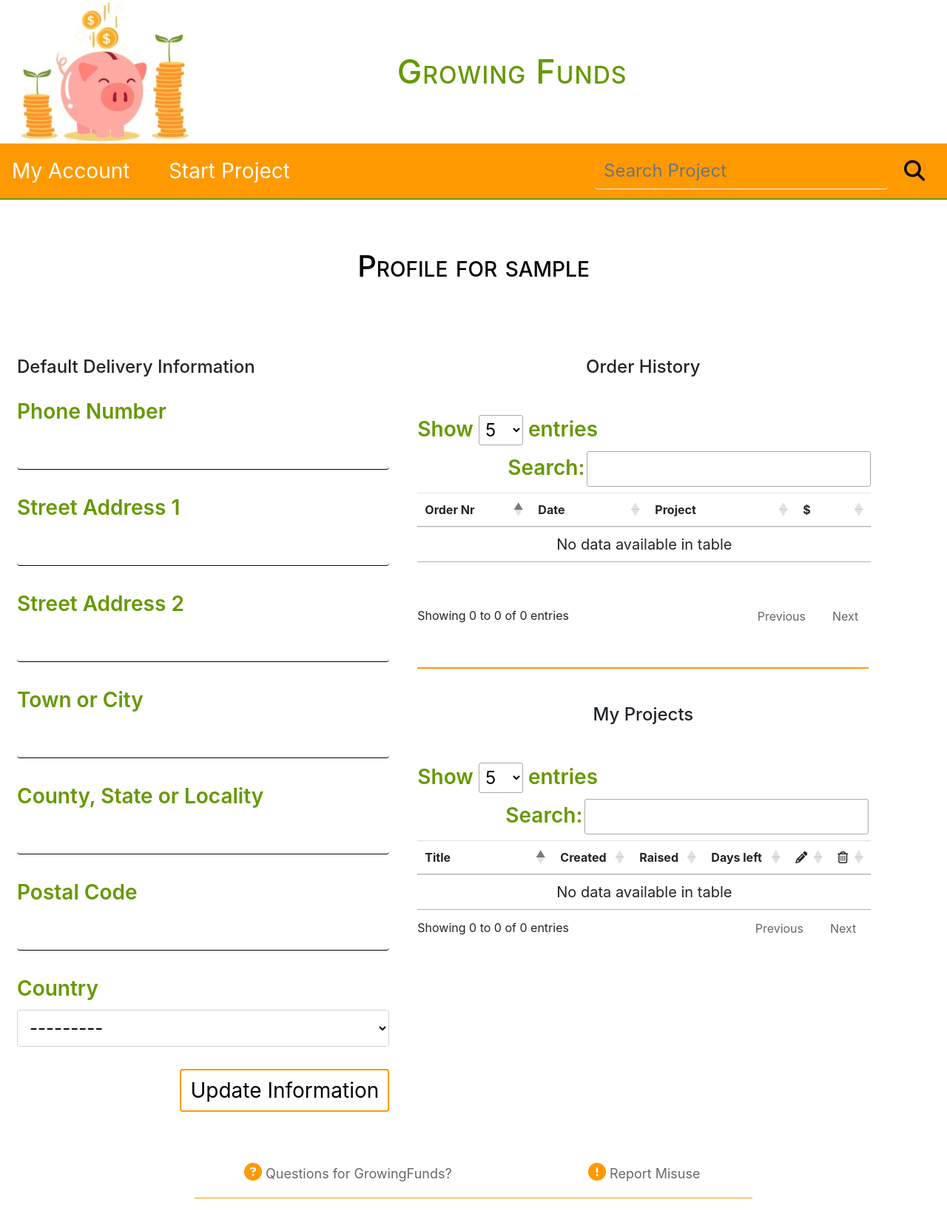
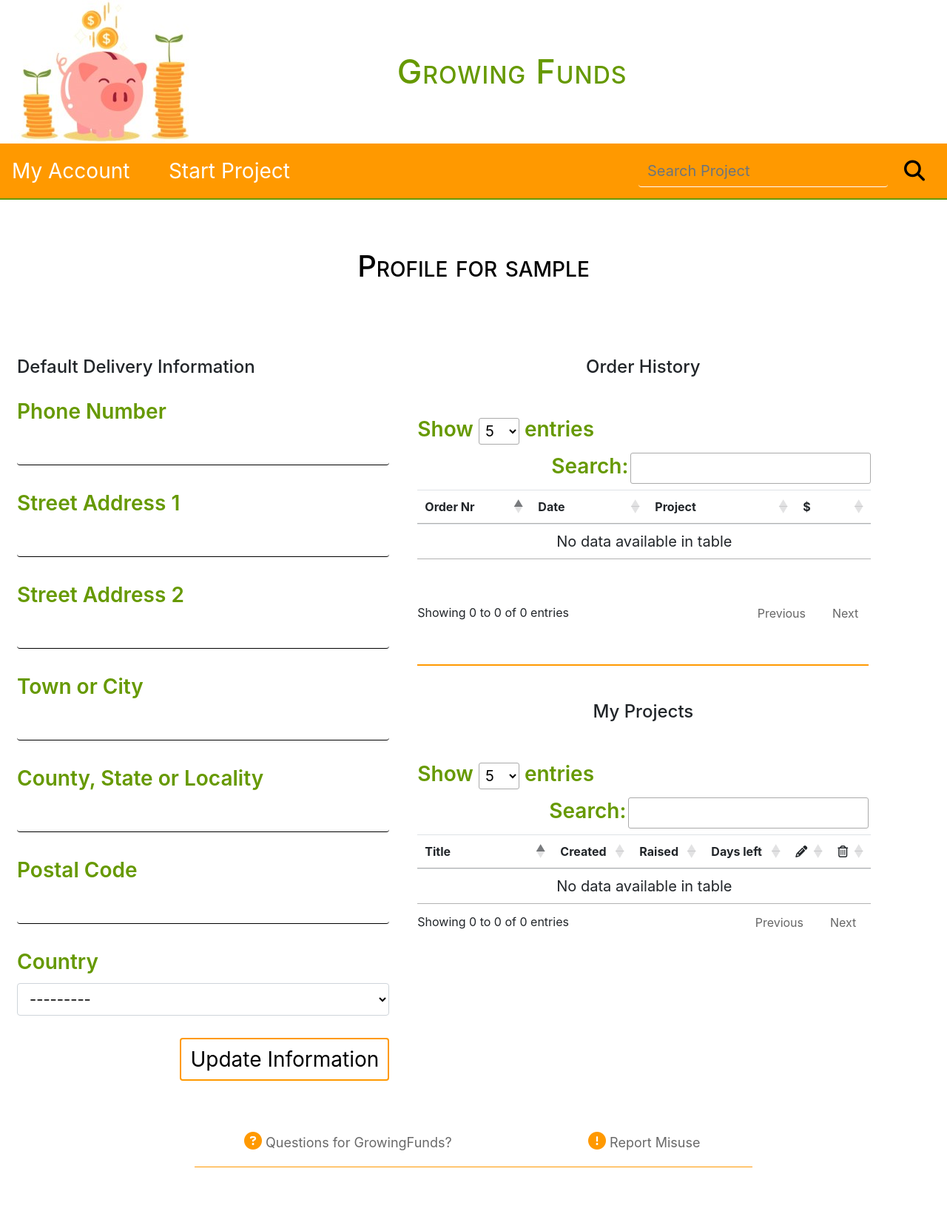
Before and after one commit to rory81/growing_funds, a Django app: page /profile/ in a window 1280 px wide. Shown: the whole page at 74% size. After the commit the page ends 1578 px from the top, so only its background shows below. Run offline with Django 3.2, Linux system fonts and the light colour scheme; the visitor is signed in with stand-in values (Sample User, id 1); data comes from the database, SQL or seed files in the repository; data that the repository does not hold is empty; parts of the project's set-up code (start-up, migrations or seed data) failed here and were passed over; some libraries are stand-ins or nearby versions; some web fonts are replaced.

Commit message:
adjust mobile layout profile font columns2

```diff
--- a/static/css/custom.css
+++ b/static/css/custom.css
@@ -430,5 +430,8 @@ td {
   td {
     font-size: 20px!important;
 }
+    input, select, textarea, input.ElementsApp input.InputElement, p.text-muted {
+    font-size: 20px!important;
+  }
 
 }
```
